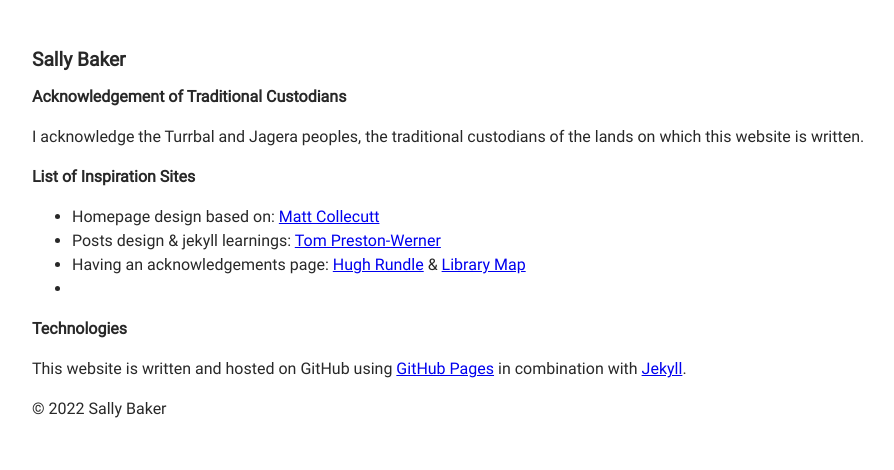
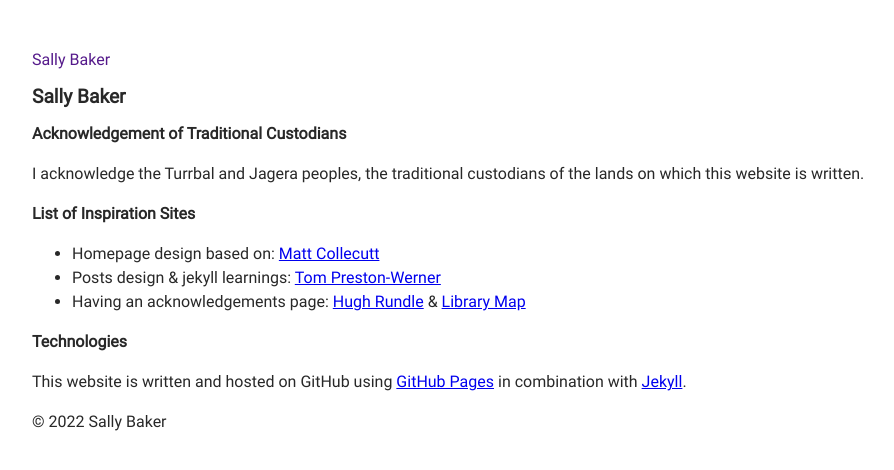
Before and after one commit to sallybaker/sallybaker.github.io, a Jekyll site: the page built from acknowledgements.html, in a window 1280 px wide. Shown: the top 470 px of the page, without its empty margins (16-910 px from the left). Built offline with Jekyll 4.4.1, drawn with Linux system fonts in a browser that asks for light colours.

Commit message:
Update acknowledgements.html

```diff
--- a/acknowledgements.html
+++ b/acknowledgements.html
@@ -2,6 +2,9 @@
 layout: default
 title: Acknowledgements
 ---
+<div class="title">
+    <a href="/">Sally Baker</a>
+</div>
 <h1>{{site.title}}</h1>
 <h2>Acknowledgement of Traditional Custodians</h2>
 <p>I acknowledge the Turrbal and Jagera peoples, the traditional custodians of the lands on which this website is written.</p>
@@ -12,7 +15,7 @@ title: Acknowledgements
     <li>Posts design & jekyll learnings: <a href="https://tom.preston-werner.com/" target="_blank" rel="noreferrer noopener">Tom Preston-Werner</a></li>
     <li>Having an acknowledgements page: <a href="https://www.hughrundle.net/acknowledgements/" target="_blank" rel="noreferrer noopener">Hugh Rundle</a>
       & <a href="https://librarymap.hugh.run/sources/" target="_blank" rel="noreferrer noopener">Library Map</a></li>
-    <li><a href="" target="_blank" rel="noreferrer noopener"></a></li>
+    <!--<li><a href="" target="_blank" rel="noreferrer noopener"></a></li>-->
   </ul>
 </p>
 <h2>Technologies</h2>
```
